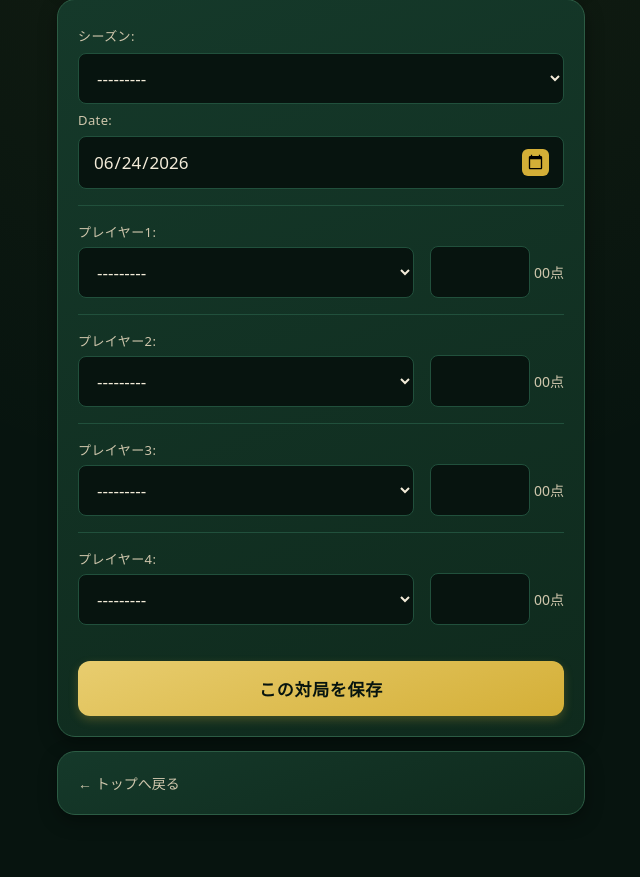
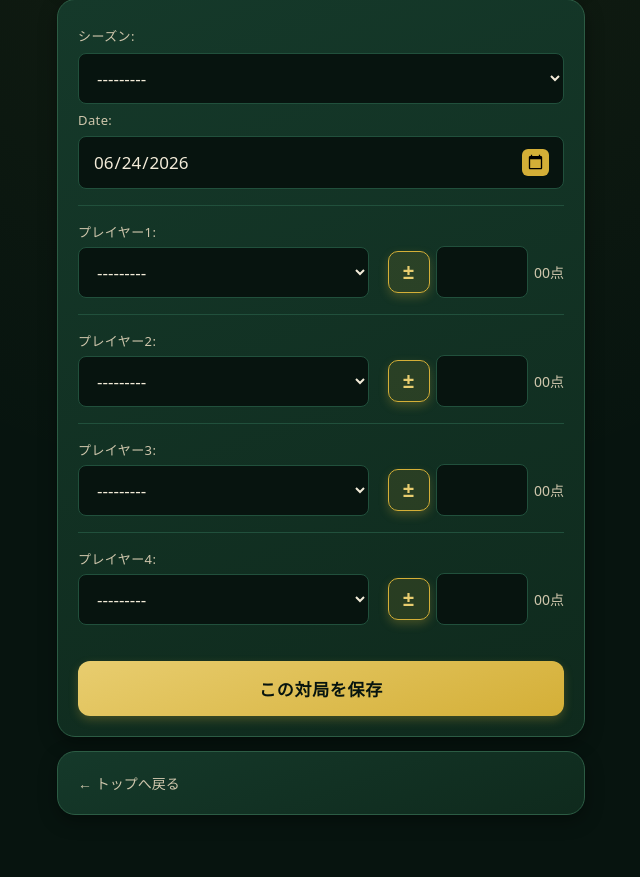
Before and after one commit to enu0827/mahjong-app, a Django app: page /add/ in a window 1280 px wide. Shown: the part 278-1155 px from the top of the page, without its empty margins (319-959 px from the left). Run offline with Django 5.2, Linux system fonts and the light colour scheme; data that the repository does not hold is empty.

Commit message:
fix: update app

```diff
--- a/mahjong/forms.py
+++ b/mahjong/forms.py
@@ -4,29 +4,64 @@ from datetime import date
 
 
 class GameResultForm(forms.Form):
+
+    score_widget = forms.TextInput(
+        attrs={
+            "type": "text",
+            "inputmode": "decimal",
+            "autocomplete": "off",
+        }
+    )
+
     season = forms.ModelChoiceField(
         queryset=Season.objects.all(),
         label="シーズン"
     )
+
     date = forms.DateField(
         initial=date.today,
-        widget=forms.DateInput(attrs={
-            "type": "date"
-            })
+        widget=forms.DateInput(
+            attrs={
+                "type": "date"
+            }
+        )
     )
 
+    player1 = forms.ModelChoiceField(
+        queryset=Player.objects.all(),
+        label="プレイヤー1"
+    )
+    score1 = forms.IntegerField(
+        label="スコア",
+        widget=score_widget
+    )
 
-    player1 = forms.ModelChoiceField(queryset=Player.objects.all(), label="プレイヤー1")
-    score1 = forms.IntegerField(label="スコア")
+    player2 = forms.ModelChoiceField(
+        queryset=Player.objects.all(),
+        label="プレイヤー2"
+    )
+    score2 = forms.IntegerField(
+        label="スコア",
+        widget=score_widget
+    )
 
-    player2 = forms.ModelChoiceField(queryset=Player.objects.all(), label="プレイヤー2")
-    score2 = forms.IntegerField(label="スコア")
+    player3 = forms.ModelChoiceField(
+        queryset=Player.objects.all(),
+        label="プレイヤー3"
+    )
+    score3 = forms.IntegerField(
+        label="スコア",
+        widget=score_widget
+    )
 
-    player3 = forms.ModelChoiceField(queryset=Player.objects.all(), label="プレイヤー3")
-    score3 = forms.IntegerField(label="スコア")
-
-    player4 = forms.ModelChoiceField(queryset=Player.objects.all(), label="プレイヤー4")
-    score4 = forms.IntegerField(label="スコア")
+    player4 = forms.ModelChoiceField(
+        queryset=Player.objects.all(),
+        label="プレイヤー4"
+    )
+    score4 = forms.IntegerField(
+        label="スコア",
+        widget=score_widget
+    )
 
     def clean(self):
         cleaned_data = super().clean()
@@ -44,12 +79,16 @@ class GameResultForm(forms.Form):
             if score is not None:
                 scores.append(score)
 
-        # 同じプレイヤーが選ばれていないかチェック
+        # プレイヤー重複チェック
         if len(players) == 4 and len(set(players)) != 4:
-            raise forms.ValidationError("同じプレイヤーが選ばれています。4人すべて別のプレイヤーにしてください。")
+            raise forms.ValidationError(
+                "同じプレイヤーが選ばれています。4人すべて別のプレイヤーにしてください。"
+            )
 
-        # 合計点が100000点かチェック
+        # 合計1000チェック（250=25000点）
         if len(scores) == 4 and sum(scores) != 1000:
-            raise forms.ValidationError("4人の合計点が100000点になっていません。点数を確認してください。")
+            raise forms.ValidationError(
+                f"4人の合計点が1000になっていません。（現在 {sum(scores)}）"
+            )
 
         return cleaned_data
--- a/mahjong/templates/mahjong/add_game.html
+++ b/mahjong/templates/mahjong/add_game.html
@@ -40,6 +40,7 @@
                 {{ form.player1 }}
             </div>
             <div class="score-row">
+                <button type="button" class="minus-toggle">±</button>
                 {{ form.score1 }}<span class="score-unit">00点</span>
             </div>
         </div>
@@ -50,6 +51,7 @@
                 {{ form.player2 }}
             </div>
             <div class="score-row">
+                <button type="button" class="minus-toggle">±</button>
                 {{ form.score2 }}<span class="score-unit">00点</span>
             </div>
         </div>
@@ -60,6 +62,7 @@
                 {{ form.player3 }}
             </div>
             <div class="score-row">
+                <button type="button" class="minus-toggle">±</button>
                 {{ form.score3 }}<span class="score-unit">00点</span>
             </div>
         </div>
@@ -70,6 +73,7 @@
                 {{ form.player4 }}
             </div>
             <div class="score-row">
+                <button type="button" class="minus-toggle">±</button>
                 {{ form.score4 }}<span class="score-unit">00点</span>
             </div>
         </div>
@@ -99,7 +103,7 @@
 
     .player-row {
         display: grid;
-        grid-template-columns: 1fr 140px;
+        grid-template-columns: 1fr 185px;
         gap: 10px;
         align-items: end;
         margin-bottom: 16px;
@@ -115,8 +119,21 @@
     .score-row {
         display: flex;
         align-items: center;
-        gap: 4px;
+        gap: 6px;
         justify-content: flex-end;
+    }
+
+    .minus-toggle {
+        width: 42px;
+        height: 42px;
+        padding: 0;
+        border-radius: 10px;
+        border: 1px solid var(--gold-500);
+        background: rgba(212,175,55,0.12);
+        color: var(--gold-300);
+        font-size: 20px;
+        font-weight: 700;
+        flex: none;
     }
 
     .score-unit {
@@ -131,7 +148,7 @@
         font-weight: 700;
         text-align: right;
         padding: 10px 8px;
-        width: 100px;
+        width: 92px;
         flex: none;
     }
 
@@ -139,9 +156,11 @@
         .player-row {
             grid-template-columns: 1fr;
         }
+
         .score-row {
             justify-content: flex-start;
         }
+
         .score-row input {
             width: 100%;
             flex: 1;
@@ -151,10 +170,27 @@
 </style>
 
 <script>
-    // スコア入力欄を数値テンキーに最適化
     document.querySelectorAll('.score-row input').forEach(function (el) {
+        el.setAttribute('type', 'text');
         el.setAttribute('inputmode', 'numeric');
-        el.setAttribute('pattern', '[0-9\\-]*');
+        el.setAttribute('pattern', '-?[0-9]*');
+    });
+
+    document.querySelectorAll('.minus-toggle').forEach(function (button) {
+        button.addEventListener('click', function () {
+            const input = button.parentElement.querySelector('input');
+            let value = input.value.trim();
+
+            if (value.startsWith('-')) {
+                input.value = value.slice(1);
+            } else if (value.length > 0) {
+                input.value = '-' + value;
+            } else {
+                input.value = '-';
+            }
+
+            input.focus();
+        });
     });
 </script>
 
--- a/mahjong/templates/mahjong/game_list.html
+++ b/mahjong/templates/mahjong/game_list.html
@@ -9,6 +9,10 @@
         <span>＋ 新しい対局を登録</span>
         <span class="arrow">›</span>
     </a>
+</div>
+
+<div class="card">
+    <a class="back-link" href="/">← トップへ戻る</a>
 </div>
 
 {% for game in games %}
--- a/mahjong/templates/mahjong/season_ranking.html
+++ b/mahjong/templates/mahjong/season_ranking.html
@@ -38,7 +38,7 @@
             <div class="award-body">
                 <p class="award-title">ラス回避賞 <span class="award-prize">2,000円</span></p>
                 {% if avoid_last_winner %}
-                <p class="award-winner">{{ avoid_last_winner.player__name }} <span class="award-detail">ラス率 {{ avoid_last_winner.last_rate|floatformat:1 }}%</span></p>
+                <p class="award-winner">{{ avoid_last_winner.player__name }} <span class="award-detail">ラス回避率 {{ avoid_last_winner.avoid_last_rate|floatformat:1 }}%</span></p>
                 {% else %}
                 <p class="award-winner award-pending">未確定</p>
                 {% endif %}
@@ -86,7 +86,7 @@
             <th class="num">対局数</th>
             <th class="num">平均着順</th>
             <th class="num">トップ率</th>
-            <th class="num">ラス率</th>
+            <th class="num">ラス回避率</th>
         </tr>
 
         {% for player in rankings %}
@@ -101,7 +101,7 @@
             <td class="num">{{ player.game_count }}</td>
             <td class="num">{{ player.average_rank|floatformat:2 }}</td>
             <td class="num">{{ player.top_rate|floatformat:1 }}%</td>
-            <td class="num">{{ player.last_rate|floatformat:1 }}%</td>
+            <td class="num">{{ player.avoid_last_rate|floatformat:1 }}%</td>
         </tr>
         {% endfor %}
     </table>
--- a/mahjong/views.py
+++ b/mahjong/views.py
@@ -220,6 +220,7 @@ def season_ranking(request):
 
         player["top_rate"] = top_count / game_count * 100
         player["last_rate"] = last_count / game_count * 100
+        player["avoid_last_rate"] = 100 - player["last_rate"]
 
         ranking_list.append(player)
 
@@ -288,30 +289,37 @@ def player_detail(request, player_id):
 
     results = Result.objects.filter(player=player).order_by("game__game_number")
 
+    history_results = list(results)
+
     cumulative = 0
     labels = []
     profits = []
 
-    for i, result in enumerate(results, start=1):
+    for result in history_results:
         cumulative += result.profit
+        result.cumulative_profit = cumulative
+
         labels.append(f"第{result.game.game_number}戦")
         profits.append(cumulative)
 
-    game_count = results.count()
-    total_profit = sum(r.profit for r in results)
+    game_count = len(history_results)
+    total_profit = sum(r.profit for r in history_results)
 
     average_rank = (
-        sum(r.rank for r in results) / game_count
+        sum(r.rank for r in history_results) / game_count
         if game_count else 0
     )
 
-    first_count = results.filter(rank=1).count()
-    second_count = results.filter(rank=2).count()
-    third_count = results.filter(rank=3).count()
-    fourth_count = results.filter(rank=4).count()
+    first_count = sum(1 for r in history_results if r.rank == 1)
+    second_count = sum(1 for r in history_results if r.rank == 2)
+    third_count = sum(1 for r in history_results if r.rank == 3)
+    fourth_count = sum(1 for r in history_results if r.rank == 4)
 
     top_rate = first_count / game_count * 100 if game_count else 0
     last_rate = fourth_count / game_count * 100 if game_count else 0
+    avoid_last_rate = 100 - last_rate if game_count else 0
+
+    history_results.reverse()
 
     return render(
         request,
@@ -323,13 +331,14 @@ def player_detail(request, player_id):
             "average_rank": average_rank,
             "top_rate": top_rate,
             "last_rate": last_rate,
+            "avoid_last_rate": avoid_last_rate,
             "first_count": first_count,
             "second_count": second_count,
             "third_count": third_count,
             "fourth_count": fourth_count,
             "labels": json.dumps(labels, ensure_ascii=False),
             "profits": json.dumps(profits),
-            "results": results.order_by("-game__game_number"),
+            "results": history_results,
         },
     )
 
```
Also changed, not shown: mahjong/templates/mahjong/player_detail.html (+28 -8 lines).
